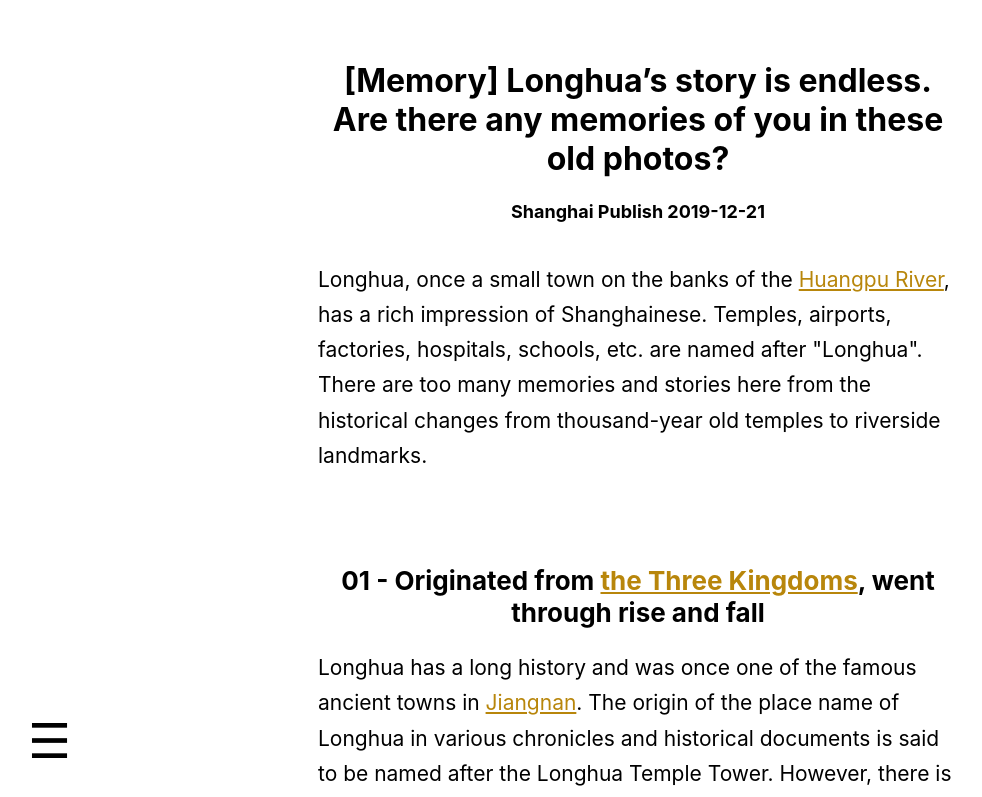
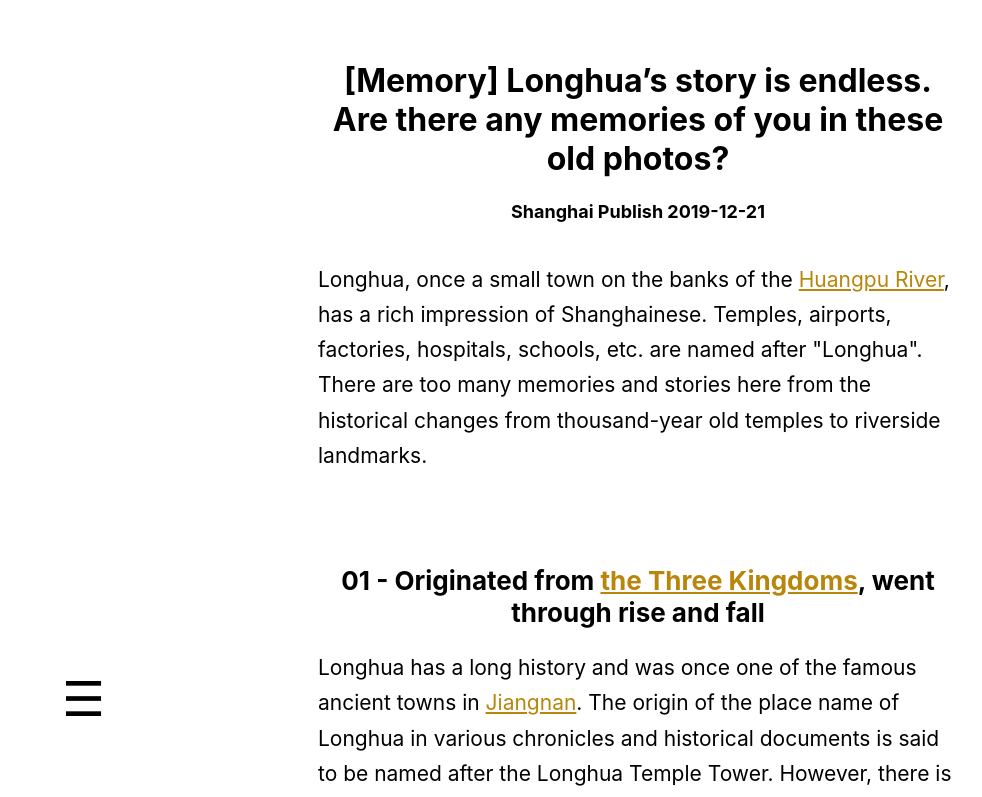
Before and after one commit to ZGZOO/longhua, a React (Create React App) app: page / in a window 1280 px wide. Shown: the top 797 px of the page, without its empty margins (2-984 px from the left). Built offline with nearby package versions, Linux system fonts and the light colour scheme.

Commit message:
adjusted some fonts

```diff
--- a/src/Components/Burger/Burger.css
+++ b/src/Components/Burger/Burger.css
@@ -10,15 +10,15 @@
 @media only screen and (min-width: 426px) {
   .burger {
     font-size: 2.2em;
-    left: 20px;
-    bottom: 20px;
+    left: 5%;
+    bottom: 7%;
   }
 }
 
 @media only screen and (min-width: 769px) {
   .burger {
     font-size: 3em;
-    left: 30px;
-    bottom: 30px;
+    left: 5%;
+    bottom: 9%;
   }
 }
--- a/src/Components/Sidemenu/Sidemenu.css
+++ b/src/Components/Sidemenu/Sidemenu.css
@@ -42,7 +42,7 @@
   width: 80px;
   height: 80px;
   position: absolute;
-  bottom: 20%;
+  bottom: 25%;
   left: 3%;
   font-size: 36px;
   cursor: pointer;
@@ -57,7 +57,7 @@
   }
   .cross {
     bottom: 24%;
-    left: 3%;
+    left: 5%;
     font-size: 44px;
   }
 }
@@ -69,8 +69,8 @@
     padding: 2.5em 0;
   }
   .cross {
-    bottom: 23%;
-    left: 3%;
+    bottom: 24%;
+    left: 5%;
     font-size: 48px;
   }
 }
```
